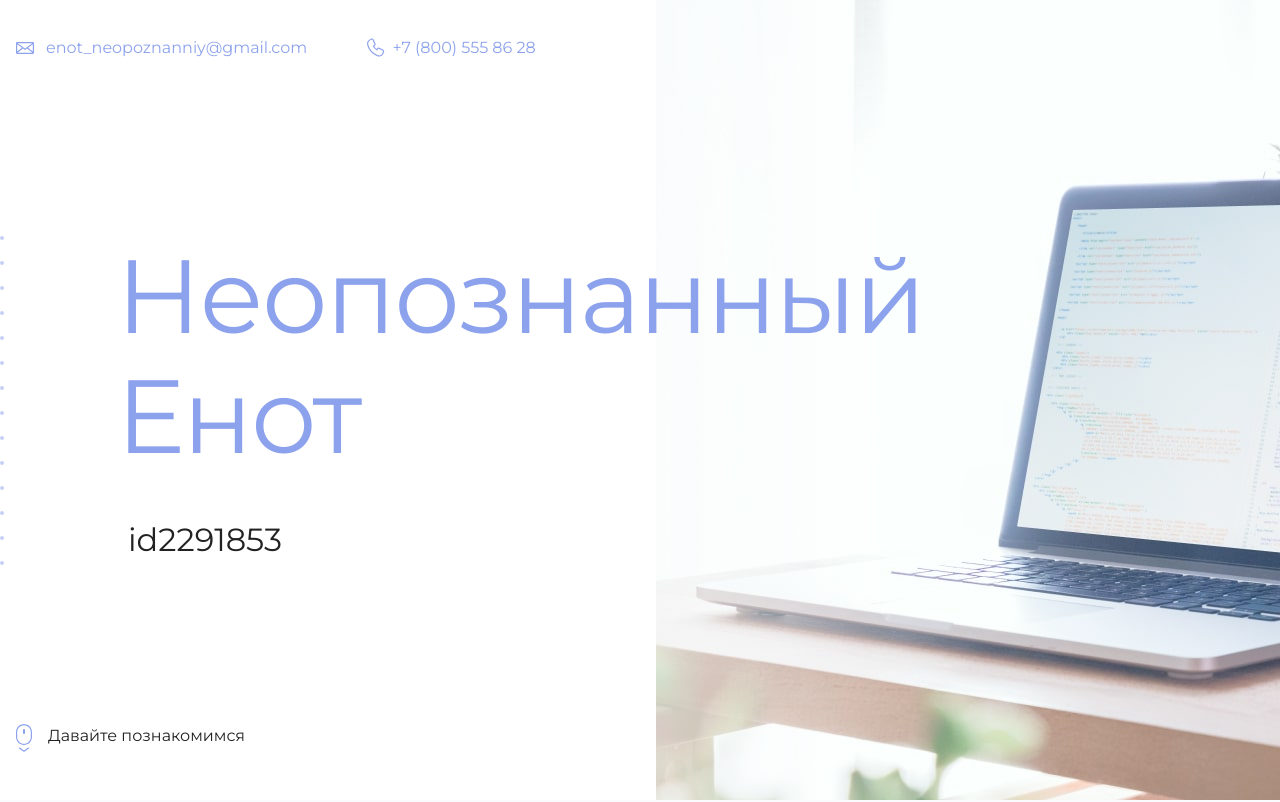
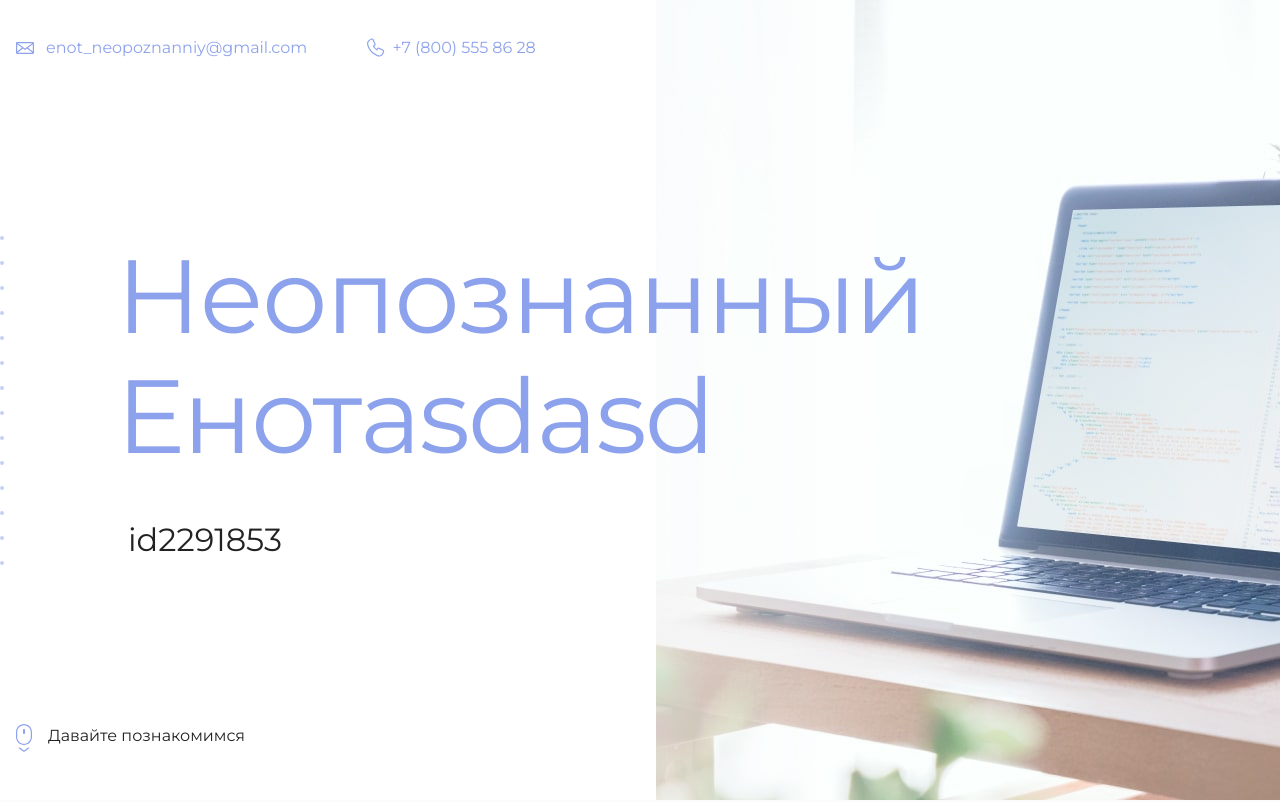
Before and after one commit to dmb2006/my-site, a plain HTML site: page index.html in a window 1280 px wide. Shown: the top 802 px of the page. Drawn offline with Linux system fonts and the light colour scheme.

Commit message:
Update index.html
test

```diff
--- a/index.html
+++ b/index.html
@@ -18,7 +18,7 @@
     <main>
       <section class="hero-image">
         <div class="container">
-          <h1 class="heading">Неопознанный Енот</h1>
+          <h1 class="heading">Неопознанный Енотasdasd</h1>
           <p>id2291853</p>
         </div>
       </section>
```
